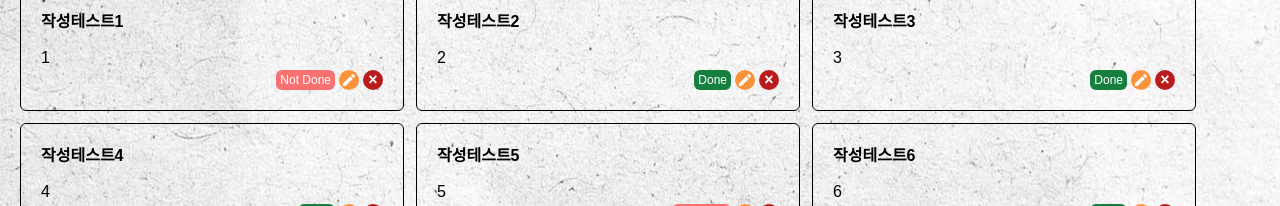
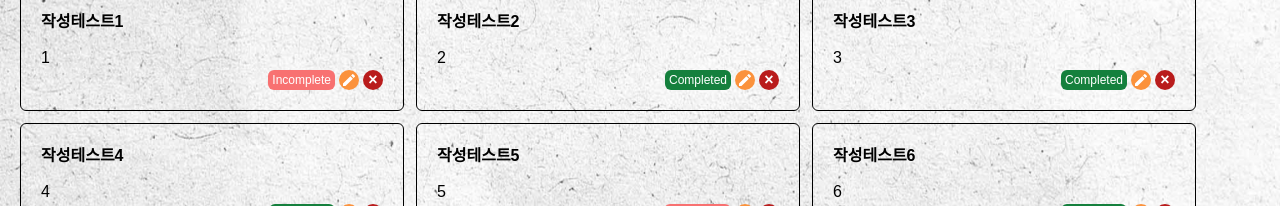
Before and after one commit to izzienote/my-todo-list, a Next.js app: page /todos in a window 1280 px wide. Shown: the part 746-952 px from the top of the page. Built offline with nearby package versions, Linux system fonts and the light colour scheme; data requests are answered from the project's data file.

Commit message:
chore:#4 명칭 변경

```diff
--- a/src/components/todo-card.tsx
+++ b/src/components/todo-card.tsx
@@ -52,7 +52,7 @@ const TodoCard = ({ todo }: TodoCardProps) => {
             }
             className=" bg-green-700 rounded-md px-1 text-white text-xs"
           >
-            Done
+            Completed
           </button>
         ) : (
           <button
@@ -61,7 +61,7 @@ const TodoCard = ({ todo }: TodoCardProps) => {
             }
             className=" bg-red-400 rounded-md px-1 text-white text-xs"
           >
-            Not Done
+            Incomplete
           </button>
         )}
         {/* 수정 버튼 */}
```
